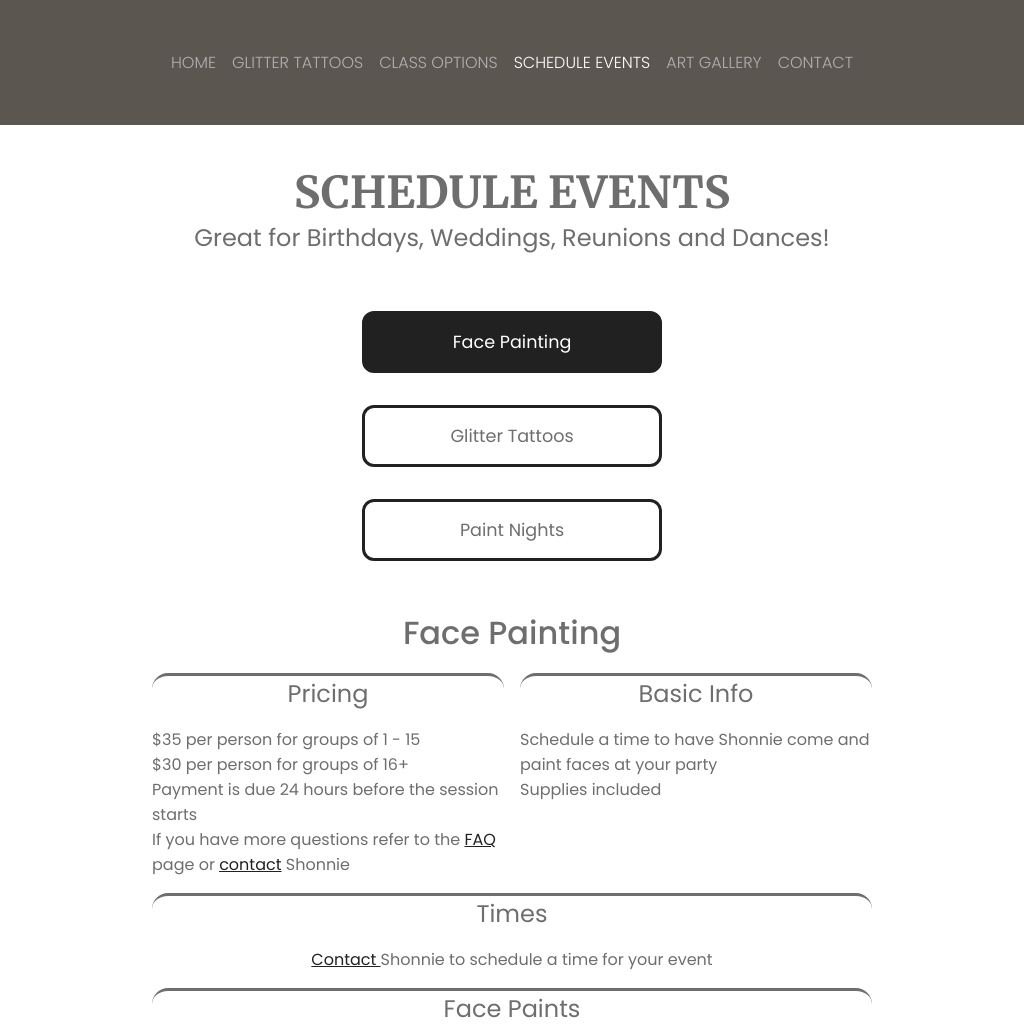
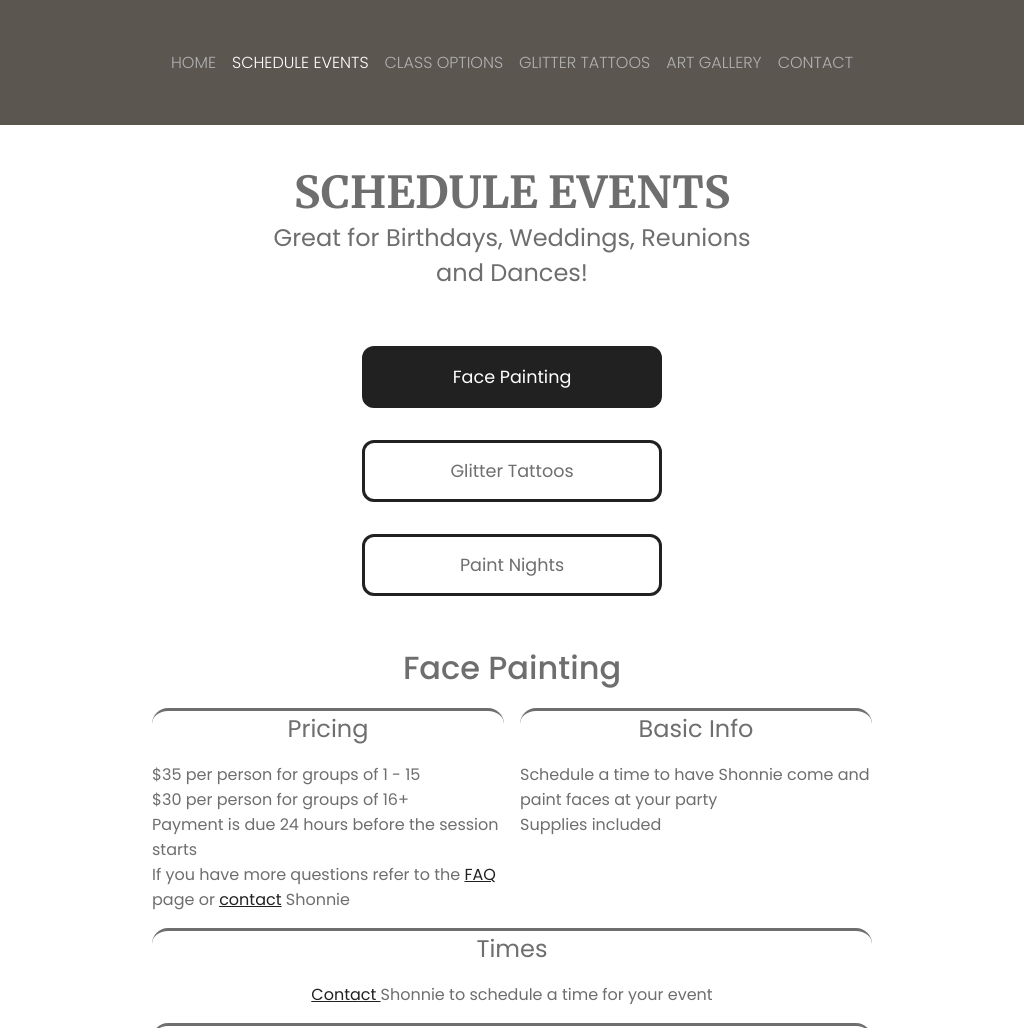
Before and after one commit to christian375h/shonniestudioart2, a Flask app: page /events.html in a window 1024 px wide. Shown: the top 1028 px of the page. Run offline with Flask 3, Linux system fonts and the light colour scheme; some libraries are stand-ins or nearby versions.

Commit message:
Header Reorder
Reordered the header to have events be closer to the home tab and fixed some styling on some pages

```diff
--- a/static/mediaqueries.css
+++ b/static/mediaqueries.css
@@ -133,6 +133,12 @@
     }
 
     .faq-container section{
+        width: 300px;
+    }
+
+    /* Class Info Page */
+
+    .class-info-container section{
         width: 300px;
     }
 
@@ -305,6 +311,12 @@
         width: 700px;
     }
 
+    /* Class Info Page */
+
+    .class-info-container section {
+        width: 700px;
+    }
+
     /* Classes Page */
 
     #classes {
@@ -323,8 +335,13 @@
 
     /* Events Page */
 
+    .events-title-container {
+        width: 500px;
+        text-align: center;
+    }
+
     #events {
-        width: fit-content;
+        width: 100%;
         flex-direction: column;
         align-items: center;
         justify-content: center;
--- a/templates/events.html
+++ b/templates/events.html
@@ -20,7 +20,7 @@
             <nav class="desktop-header-nav">
                 <ul class="nav-links">
                     <li><a href="/">HOME</a></li>
-                    <li><a href="tattoos.html">GLITTER TATTOOS</a></li>
+                    <li><a href="events.html" class="active-nav-link">SCHEDULE EVENTS</a></li>
                     <div class="classes-dropdown">
                         <li><a href="classes.html">CLASS OPTIONS</a></li>
                         <!-- <div class="dropdown-content">
@@ -33,7 +33,7 @@
                             <a href="#">Private Lessons</a>
                         </div> -->
                     </div>
-                    <li><a href="events.html" class="active-nav-link">SCHEDULE EVENTS</a></li>
+                    <li><a href="tattoos.html">GLITTER TATTOOS</a></li>
                     <li><a href="gallery.html">ART GALLERY</a></li>
                     <li><a href="contact.html">CONTACT</a></li>
                 </ul>
@@ -53,9 +53,9 @@
                 </div>
                 <div class="menu-links">
                     <li><a href="/" onclick="toggleMenu()">HOME</a></li>
+                    <li><a href="events.html" onclick="toggleMenu()">EVENTS</a></li>
+                    <li><a href="classes.html" onclick="toggleMenu()">CLASSES</a></li>
                     <li><a href="tattoos.html" onclick="toggleMenu()">TATTOOS</a></li>
-                    <li><a href="classes.html" onclick="toggleMenu()">CLASSES</a></li>
-                    <li><a href="events.html" onclick="toggleMenu()">EVENTS</a></li>
                     <li><a href="gallery.html" onclick="toggleMenu()">GALLERY</a></li>
                     <li><a href="contact.html" onclick="toggleMenu()">CONTACT</a></li>
                 </div>
@@ -64,7 +64,7 @@
     </header>
 
     <section id="introduction">
-        <div class="title-container">
+        <div class="title-container events-title-container">
             <h1 class="title-text-1">SCHEDULE EVENTS</h1>
             <p class="section-text-p1">Great for Birthdays, Weddings, Reunions and Dances!</p>
         </div>
```
Also changed, not shown: templates/class-info.html (+4 -4 lines), templates/classes.html (+4 -4 lines), templates/contact.html (+4 -4 lines), templates/faq.html (+4 -4 lines), templates/form.html (+4 -4 lines), templates/gallery.html (+4 -4 lines), templates/index.html (+5 -4 lines), templates/tattoos.html (+4 -4 lines).
